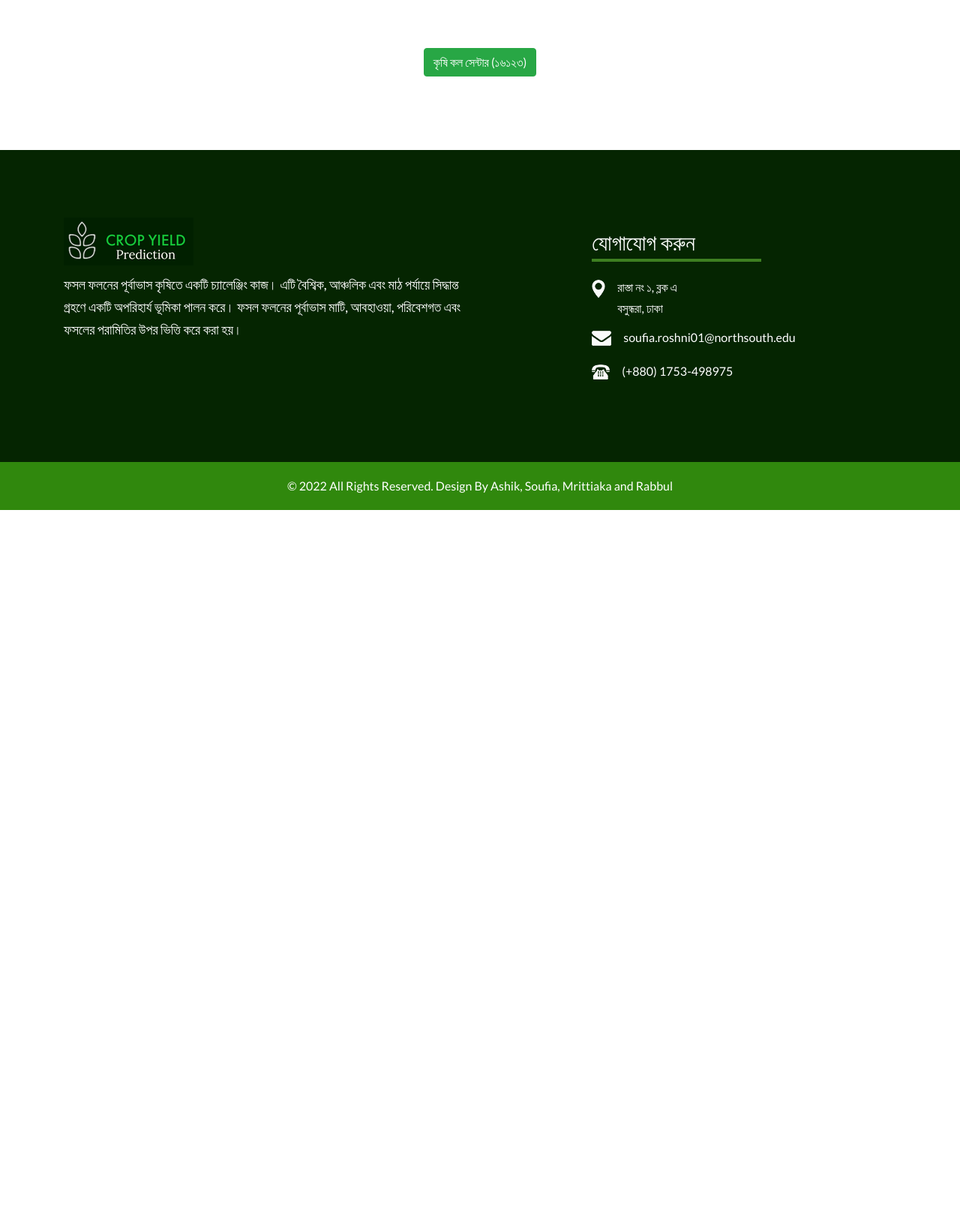
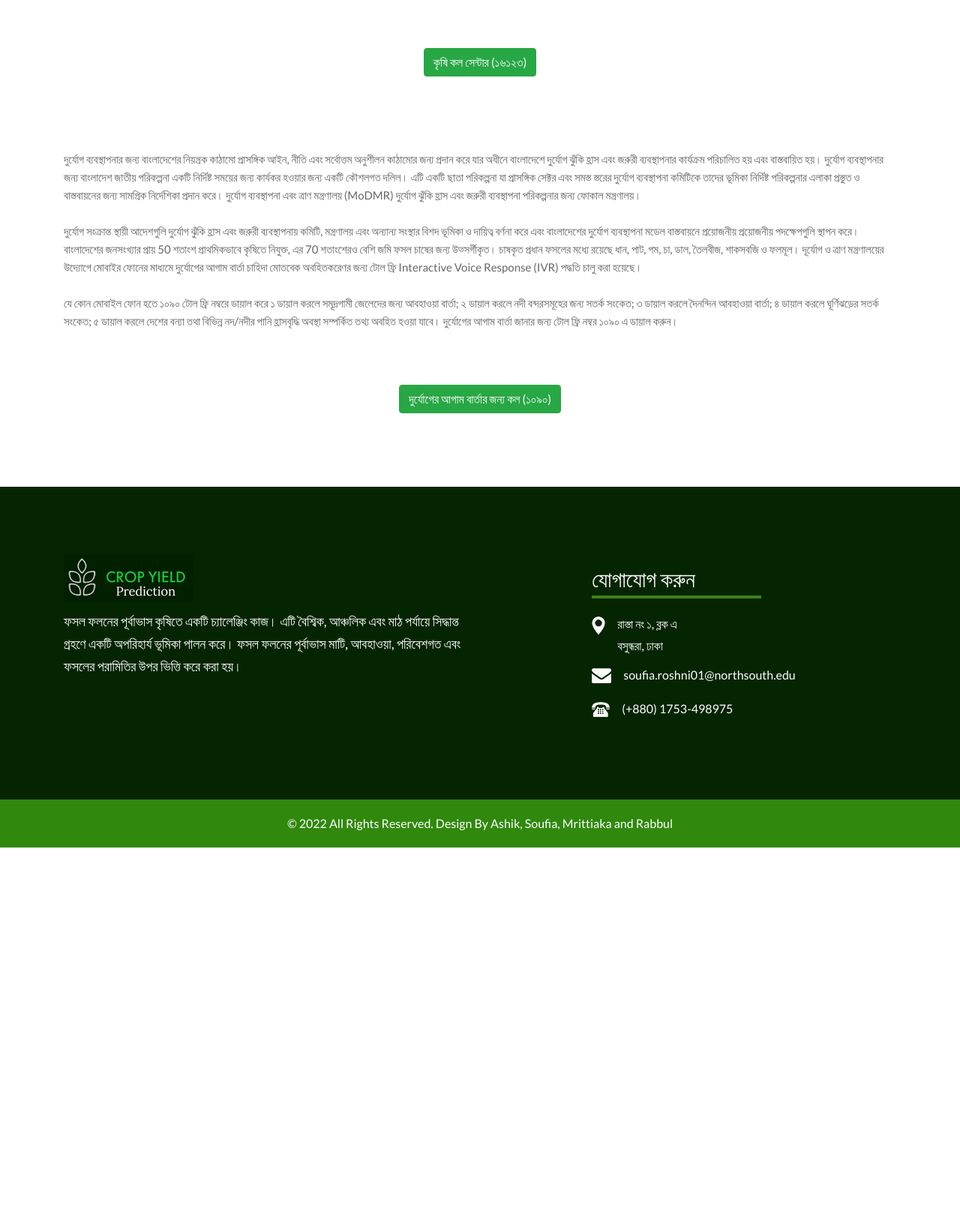
Before and after one commit to ashik035/crop_yield, a Django app: page / in a window 1280 px wide. Shown: the part 4224-5848 px from the top of the page at 75% size. After the commit the page ends 5354 px from the top, so only its background shows below. Run offline with Django 4.2, Linux system fonts and the light colour scheme; some libraries are stand-ins or nearby versions.

Commit message:
Add some html content

```diff
--- a/crop/crop_home/static/css/style.css
+++ b/crop/crop_home/static/css/style.css
@@ -39,7 +39,7 @@ body {
      line-height: 1.80857;
      font-weight: normal;
      overflow-x: hidden;
-     height: 5980px;
+     /* height: 5980px; */
 }
 
 /* Return to top button start*/
--- a/crop/crop_home/templates/home.html
+++ b/crop/crop_home/templates/home.html
@@ -578,6 +578,21 @@
             </div>
         </div>
     </div>
+    <div class="clients_red mb-5">
+        <div class="container">
+            <p>
+            দুর্যোগ ব্যবস্থাপনার জন্য বাংলাদেশের নিয়ন্ত্রক কাঠামো প্রাসঙ্গিক আইন, নীতি এবং সর্বোত্তম অনুশীলন কাঠামোর জন্য প্রদান করে যার অধীনে বাংলাদেশে দুর্যোগ ঝুঁকি হ্রাস এবং জরুরী ব্যবস্থাপনার কার্যক্রম পরিচালিত হয় এবং বাস্তবায়িত হয়। দুর্যোগ ব্যবস্থাপনার জন্য বাংলাদেশ জাতীয় পরিকল্পনা একটি নির্দিষ্ট সময়ের জন্য কার্যকর হওয়ার জন্য একটি কৌশলগত দলিল। এটি একটি ছাতা পরিকল্পনা যা প্রাসঙ্গিক সেক্টর এবং সমস্ত স্তরের দুর্যোগ ব্যবস্থাপনা কমিটিকে তাদের ভূমিকা নির্দিষ্ট পরিকল্পনার এলাকা প্রস্তুত ও বাস্তবায়নের জন্য সামগ্রিক নির্দেশিকা প্রদান করে। দুর্যোগ ব্যবস্থাপনা এবং ত্রাণ মন্ত্রণালয় (MoDMR) দুর্যোগ ঝুঁকি হ্রাস এবং জরুরী ব্যবস্থাপনা পরিকল্পনার জন্য ফোকাল মন্ত্রণালয়।
+
+            <br> <br> দুর্যোগ সংক্রান্ত স্থায়ী আদেশগুলি দুর্যোগ ঝুঁকি হ্রাস এবং জরুরী ব্যবস্থাপনায় কমিটি, মন্ত্রণালয় এবং অন্যান্য সংস্থার বিশদ ভূমিকা ও দায়িত্ব বর্ণনা করে এবং বাংলাদেশের দুর্যোগ ব্যবস্থাপনা মডেল বাস্তবায়নে প্রয়োজনীয় প্রয়োজনীয় পদক্ষেপগুলি স্থাপন করে। বাংলাদেশের জনসংখ্যার প্রায় 50 শতাংশ প্রাথমিকভাবে কৃষিতে নিযুক্ত, এর 70 শতাংশেরও বেশি জমি ফসল চাষের জন্য উত্সর্গীকৃত। চাষকৃত প্রধান ফসলের মধ্যে রয়েছে ধান, পাট, গম, চা, ডাল, তৈলবীজ, শাকসবজি ও ফলমূল। দূর্যোগ ও ত্রাণ মন্ত্রণালয়ের উদ্যোগে মোবাইর ফোনের মাধ্যমে দুর্যোগের আগাম বার্তা চাহিদা মোতবেক অবহিতকরেণর জন্য টোল ফ্রি Interactive Voice Response (IVR) পদ্ধতি চালু করা হয়েছে।
+
+            <br> <br> যে কোন মোবাইল ফোন হতে ১০৯০ টোল ফ্রি নম্বরে ডায়াল করে ১ ডায়াল করলে সমূদ্রগামী জেলেদের জন্য আবহাওয়া বার্তা; ২ ডায়াল করলে নদী বন্দরসমূহের জন্য সতর্ক সংকেত; ৩ ডায়াল করলে দৈনন্দিন আবহাওয়া বার্তা; ৪ ডায়াল করলে ঘূর্ণিঝড়ের সতর্ক সংকেত; ৫ ডায়াল করলে দেশের বন্যা তথা বিভিন্ন নদ/নদীর পানি হ্রাসবৃদ্ধি অবস্থা সম্পর্কিত তথ্য অবহিত হওয়া যাবে। দুর্যোগের আগাম বার্তা জানার জন্য টোল ফ্রি নম্বর ১০৯০ এ ডায়াল করুন।
+            </p>
+            <br>
+            <div class="col-md-12 text-center mt-5">
+                <button type="button" class="btn btn-success">দুর্যোগের আগাম বার্তার জন্য কল (১০৯০)</button>
+            </div>
+        </div>
+    </div>
     <!-- End hotline -->
     <!-- footer -->
     <!--  footer -->
```
